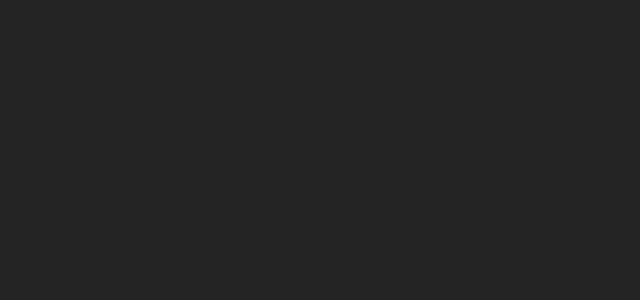
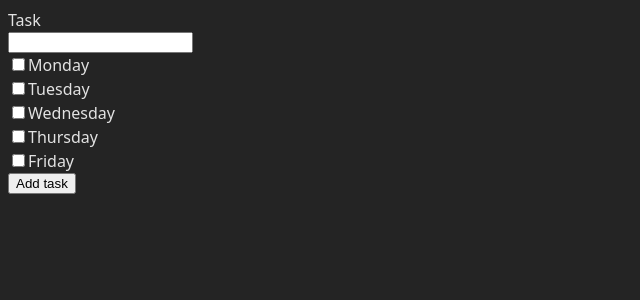
Before and after one commit to poldikg/todo-ts, a React app in the folder frontend/: page / in a window 1280 px wide. Shown: the top 300 px of the page, without its empty margins (0-640 px from the left). Built offline with nearby package versions, Linux system fonts and the light colour scheme; the HTML template or start-up script is replaced by a standard one.

Commit message:
Adding an initial type for the data I want to submit in the database and playing with ts code.

```diff
--- a/frontend/src/App.tsx
+++ b/frontend/src/App.tsx
@@ -1,11 +1,16 @@
 import { useState } from "react";
+import MainPage from "./Pages/MainPage/MainPage";
 
 import "./App.css";
 
 function App() {
   const [count, setCount] = useState(0);
 
-  return <></>;
+  return (
+    <>
+      <MainPage />
+    </>
+  );
 }
 
 export default App;
--- /dev/null
+++ b/frontend/src/Components/Day/Day.tsx
@@ -0,0 +1,8 @@
+import React from "react";
+import "./Day.css";
+
+const Day = () => {
+  return <div></div>;
+};
+
+export default Day;
--- /dev/null
+++ b/frontend/src/Components/Inputs/Inputs.css
@@ -0,0 +1,11 @@
+.task-gathering {
+  display: flex;
+  flex-direction: column;
+  align-items: start;
+}
+
+.task-addition-input {
+  display: flex;
+  flex-direction: column;
+  justify-content: center;
+}
--- /dev/null
+++ b/frontend/src/Components/Inputs/Inputs.tsx
@@ -0,0 +1,47 @@
+import React from "react";
+import "./Inputs.css";
+
+interface InputsProps {
+  updateCount: (newCount: number) => void;
+}
+
+const Inputs: React.FC<InputsProps> = (props) => {
+  const weekDays: string[] = [
+    "Monday",
+    "Tuesday",
+    "Wednesday",
+    "Thursday",
+    "Friday",
+  ];
+
+  const renderWeekDays = weekDays.map((day) => {
+    return (
+      <div>
+        <input type="checkbox" name="" id={day} />
+        <label htmlFor={day}>{day}</label>
+      </div>
+    );
+  });
+
+  return (
+    <form className="task-gathering">
+      <div className="task-addition-input">
+        <label htmlFor="task">Task</label>
+        <input type="text" name="task" id="task" />
+      </div>
+
+      {renderWeekDays}
+      <button
+        type="button"
+        onClick={() => {
+          console.log("button clicked");
+          props.updateCount(3);
+        }}
+      >
+        Add task
+      </button>
+    </form>
+  );
+};
+
+export default Inputs;
--- /dev/null
+++ b/frontend/src/Pages/MainPage/MainPage.tsx
@@ -0,0 +1,33 @@
+import React from "react";
+import { useState } from "react";
+import Inputs from "../../Components/Inputs/Inputs";
+import Day from "../../Components/Day/Day";
+
+const MainPage = () => {
+  type Weekdays = "Monday" | "Tuesday" | "Wednesday" | "Thursday" | "Friday";
+  type UserData = {
+    days: Weekdays[];
+    tasks: string[];
+    date: string;
+    week?: number;
+  };
+  const [data, setData] = useState<UserData>();
+
+  const [count, setCount] = useState<number>(0);
+
+  const updateCount = (newCount: number): void => {
+    setCount((prevCount) => prevCount + newCount);
+  };
+
+  console.log(count);
+  return (
+    <div>
+      <Inputs updateCount={updateCount} />
+      <p>
+        {data ? data.days[0] : ""} {data ? data.tasks[0] : ""}
+      </p>
+    </div>
+  );
+};
+
+export default MainPage;
```
Also changed, not shown: frontend/src/Components/Navigation/Navbar.tsx (added, +11 -0 lines), frontend/src/Components/Day/Day.css (added), frontend/src/Pages/MainPage/MainPage.css (added).
